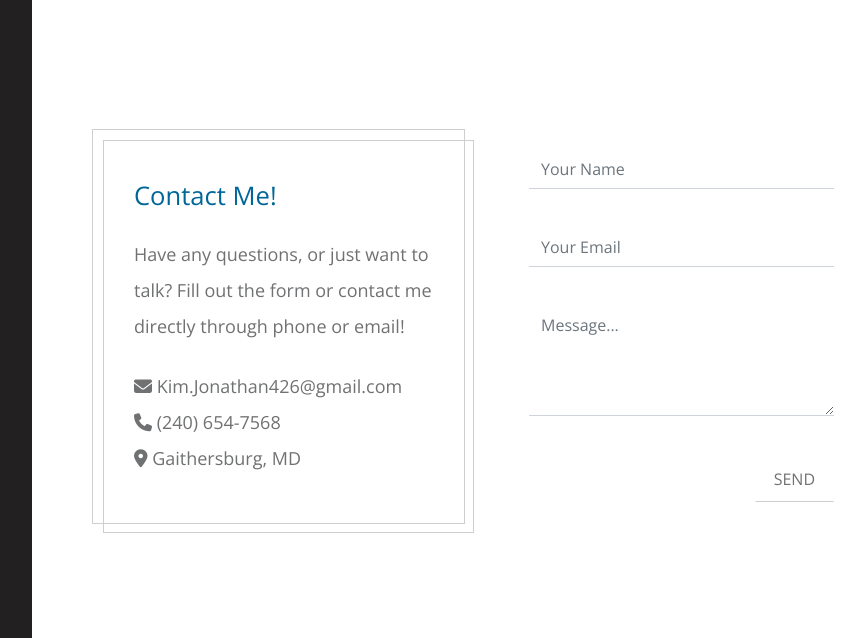
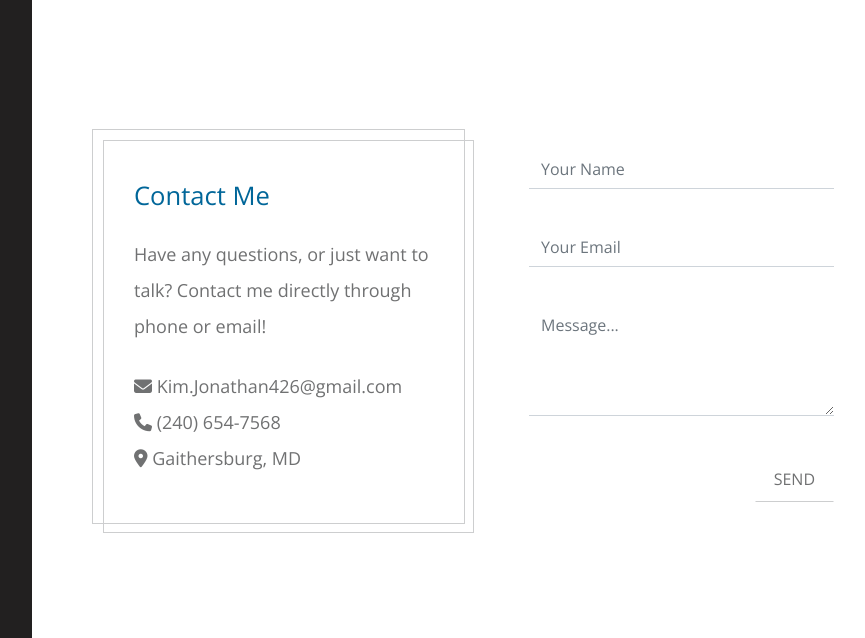
Before and after one commit to KimJonathan426/KimJonathan426.github.io, a plain HTML site: page index.html in a window 1280 px wide. Shown: the part 3871-4509 px from the top of the page, without its empty margins (352-1217 px from the left). Drawn offline with nearby package versions, Linux system fonts and the light colour scheme.

Commit message:
working contact form

```diff
--- a/index.html
+++ b/index.html
@@ -349,9 +349,9 @@ https://templatemo.com/tm-536-dream-pulse
             <div class="col-xl-6 mb-5">
               <div class="tm-double-border-1 tm-border-gray">
                 <div class="tm-double-border-2 tm-border-gray tm-box-pad">
-                  <h2 class="tm-color-primary tm-section-title mb-4">Contact Me!</h2>
+                  <h2 class="tm-color-primary tm-section-title mb-4">Contact Me</h2>
                   <p class="mb-4">
-                    Have any questions, or just want to talk? Fill out the form or contact me directly through phone or
+                    Have any questions, or just want to talk? Contact me directly through phone or
                     email!
                   </p>
                   <p class="mb-3">
@@ -364,7 +364,7 @@ https://templatemo.com/tm-536-dream-pulse
             </div>
             <div class="col-xl-6 mb-5">
               <div class="tm-contact-form-wrap">
-                <form action="" method="POST" class="tm-contact-form">
+                <form action="https://formspree.io/f/xjvzkkrg" method="POST" class="tm-contact-form">
                   <div class="form-group">
                     <input type="text" id="contact_name" name="contact_name"
                       class="form-control rounded-0 border-top-0 border-right-0 border-left-0" placeholder="Your Name"
```
